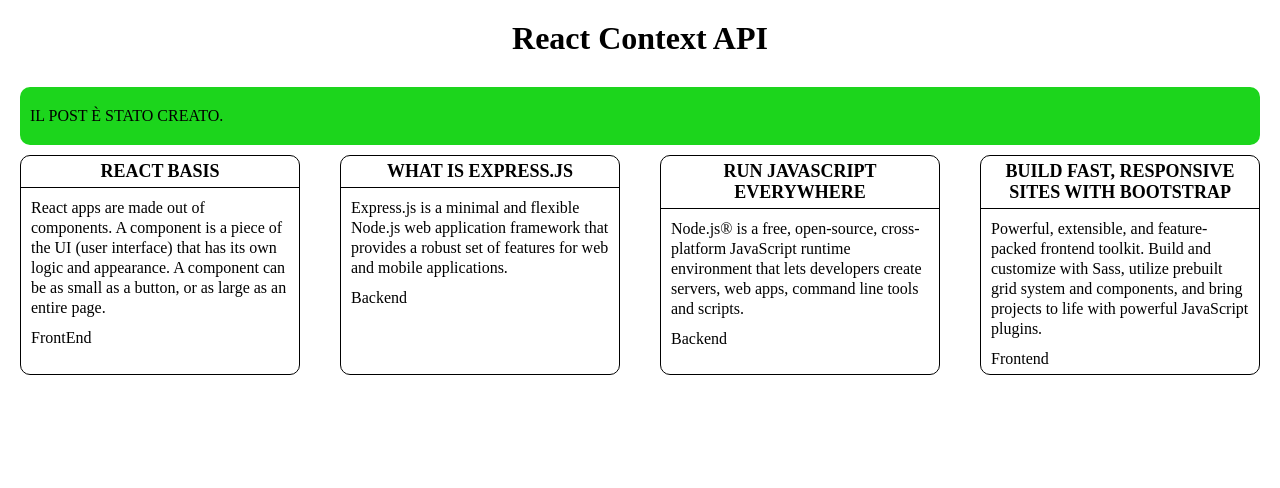
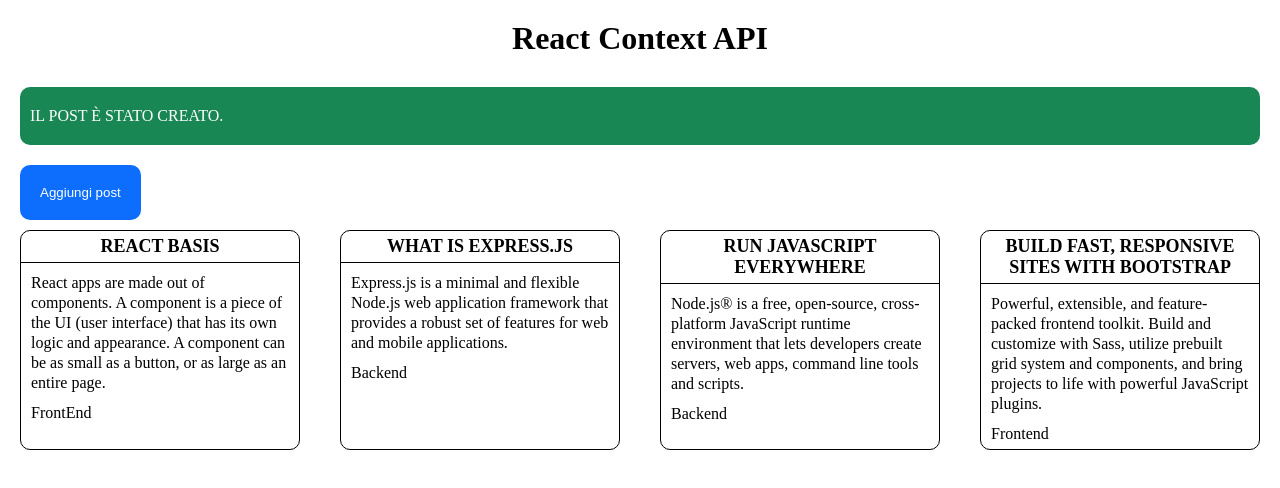
Before and after one commit to FrancescoPalazzo97/react-context-api, a React (Vite) app: page / in a window 1280 px wide. Shown: the top 488 px of the page. Built offline with nearby package versions, Linux system fonts and the light colour scheme.

Commit message:
[FEAT] Add button component

```diff
--- /dev/null
+++ b/src/components/Button.jsx
@@ -0,0 +1,13 @@
+import React from 'react'
+
+const Button = () => {
+    return (
+        <div>
+            <button>
+                Aggiungi post
+            </button>
+        </div>
+    )
+}
+
+export default Button
--- a/src/components/PostsPage.jsx
+++ b/src/components/PostsPage.jsx
@@ -1,12 +1,14 @@
 import React from 'react'
 import PostsList from './PostsList'
 import Alert from './Alert'
+import Button from './Button'
 
 const PostsPage = () => {
     return (
         <main>
             <div className="container">
                 <Alert />
+                <Button />
                 <PostsList />
             </div>
         </main>
--- a/src/index.css
+++ b/src/index.css
@@ -59,8 +59,19 @@ h2 {
   border-radius: 10px;
   margin: 10px 20px;
   text-transform: uppercase;
+  color: white;
 }
 
 .alert-type-success {
-  background-color: rgba(3, 209, 3, 0.898);
+  background-color: #198754;
 }
+
+button {
+  margin: 10px 20px;
+  padding: 20px;
+  border: none;
+  border-radius: 10px;
+  background-color: #0d6efd;
+  color: white;
+  cursor: pointer;
+}
```
